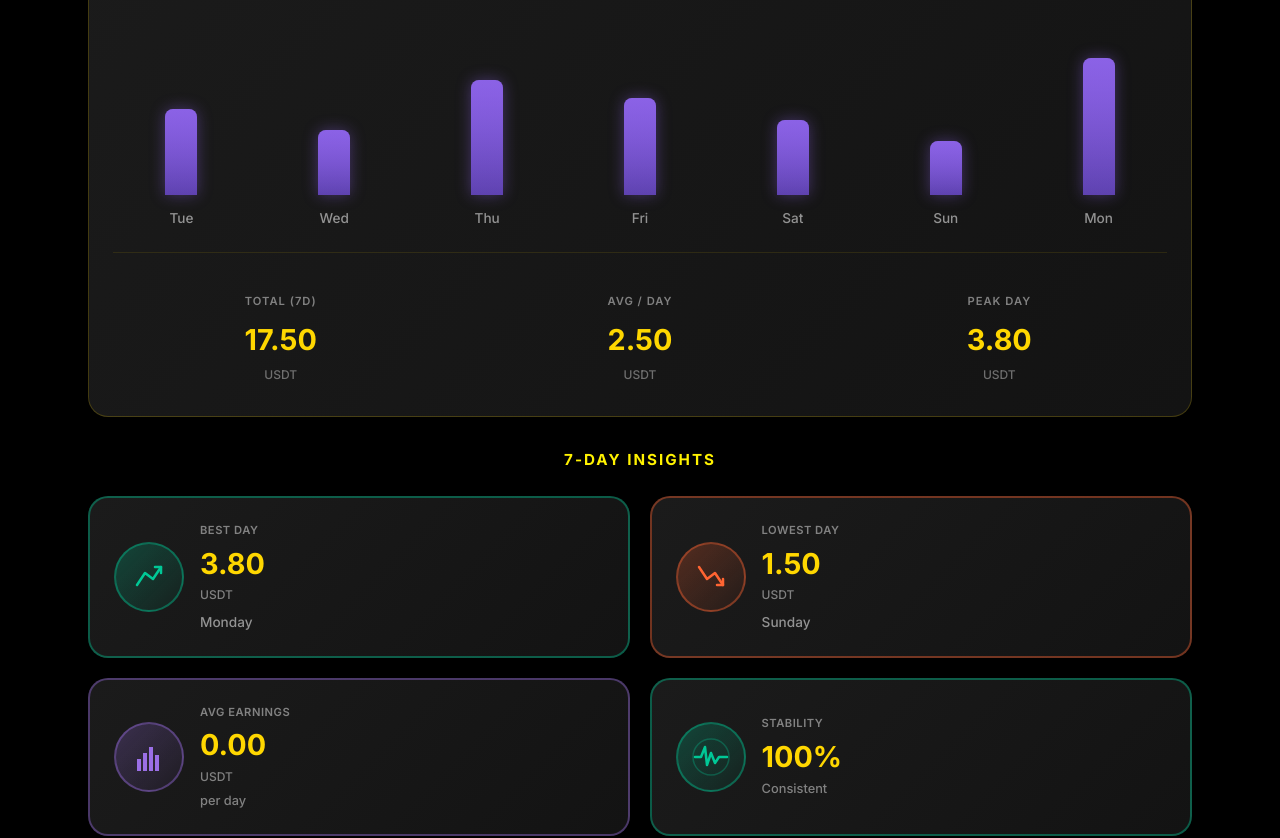
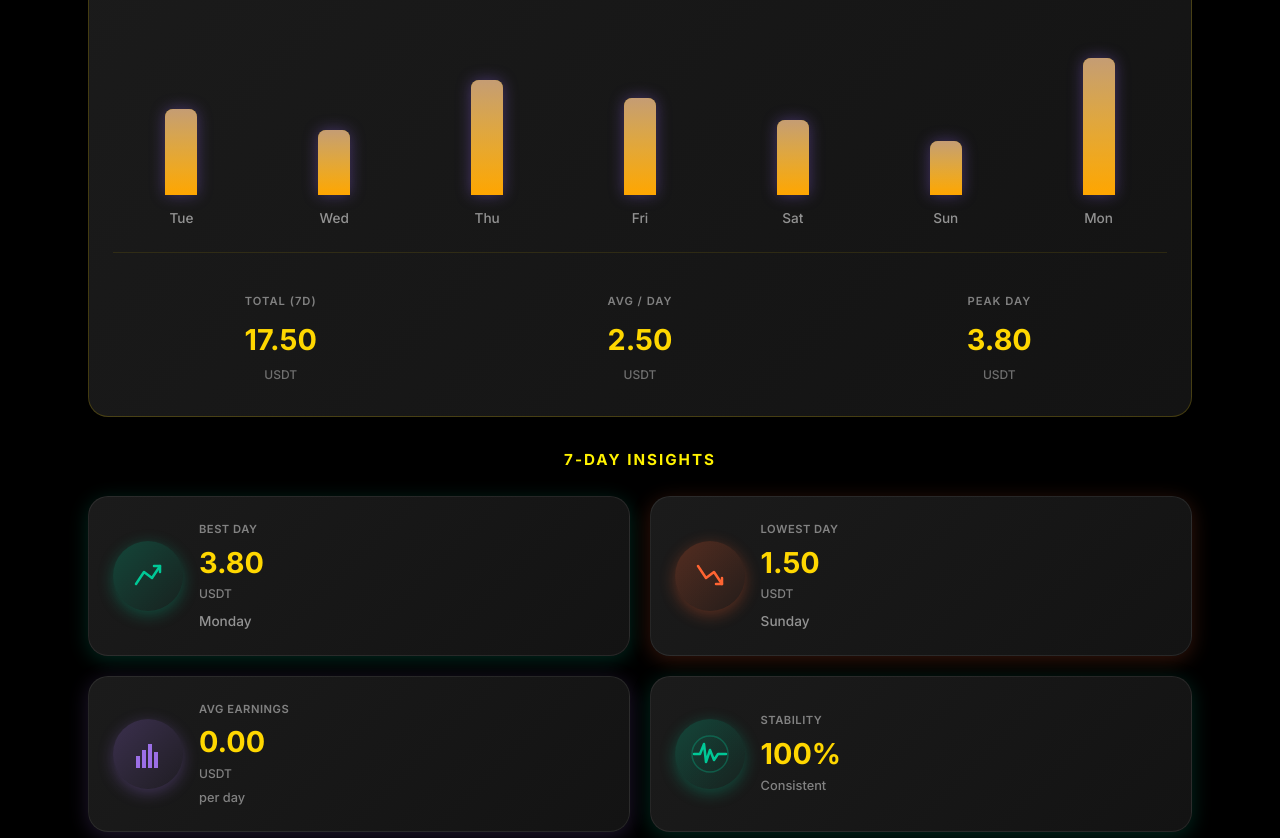
Before and after one commit to guptaayush945-cyber/BullNFT, a React (Vite) app: page /dashboard in a window 1280 px wide. Shown: the part 920-1758 px from the top of the page. Built offline with nearby package versions, Linux system fonts and the light colour scheme.

Commit message:
Update insight cards: replace borders with colored box shadows

```diff
--- a/src/styles/earnings-overview.css
+++ b/src/styles/earnings-overview.css
@@ -14,10 +14,11 @@
 .earnings-section-title {
   font-size: 0.95rem;
   font-weight: 700;
-  color: #8B62E6;
+  color: #fff200;
   letter-spacing: 2px;
   text-transform: uppercase;
   margin: 0;
+  text-align: center;
 }
 
 /* Main Earnings Card */
@@ -113,7 +114,7 @@
 
 .chart-bar {
   width: 32px;
-  background: linear-gradient(180deg, #8B62E6 0%, #5E42B0 100%);
+  background: linear-gradient(180deg, #ffd700 0%, #ffa500 100%);
   border-radius: 8px 8px 0 0;
   min-height: 20px;
   position: relative;
@@ -212,7 +213,6 @@
 
 .insight-card {
   background: linear-gradient(135deg, rgba(30, 30, 30, 0.9) 0%, rgba(20, 20, 20, 0.95) 100%);
-  border: 2px solid rgba(100, 100, 100, 0.3);
   border-radius: 20px;
   padding: 1.5rem;
   display: flex;
@@ -223,6 +223,7 @@
   transition: all 0.3s ease;
   position: relative;
   overflow: hidden;
+  box-shadow: 0 4px 20px rgba(100, 100, 100, 0.15);
 }
 
 .insight-card::before {
@@ -283,62 +284,58 @@
 
 /* Best Day Card */
 .best-day-card {
-  border-color: rgba(0, 200, 150, 0.4);
+  box-shadow: 0 4px 20px rgba(0, 200, 150, 0.2);
 }
 
 .best-day-card:hover {
-  border-color: rgba(0, 200, 150, 0.7);
-  box-shadow: 0 8px 32px rgba(0, 200, 150, 0.25);
+  box-shadow: 0 12px 40px rgba(0, 200, 150, 0.35);
 }
 
 .best-day {
   background: linear-gradient(135deg, rgba(0, 200, 150, 0.25) 0%, rgba(0, 200, 150, 0.05) 100%);
-  border: 2px solid rgba(0, 200, 150, 0.4);
+  box-shadow: 0 4px 16px rgba(0, 200, 150, 0.3);
 }
 
 /* Lowest Day Card */
 .lowest-day-card {
-  border-color: rgba(255, 100, 50, 0.4);
+  box-shadow: 0 4px 20px rgba(255, 100, 50, 0.2);
 }
 
 .lowest-day-card:hover {
-  border-color: rgba(255, 100, 50, 0.7);
-  box-shadow: 0 8px 32px rgba(255, 100, 50, 0.25);
+  box-shadow: 0 12px 40px rgba(255, 100, 50, 0.35);
 }
 
 .lowest-day {
   background: linear-gradient(135deg, rgba(255, 100, 50, 0.25) 0%, rgba(255, 100, 50, 0.05) 100%);
-  border: 2px solid rgba(255, 100, 50, 0.4);
+  box-shadow: 0 4px 16px rgba(255, 100, 50, 0.3);
 }
 
 /* Avg Earnings Card */
 .avg-earnings-card {
-  border-color: rgba(155, 111, 230, 0.4);
+  box-shadow: 0 4px 20px rgba(155, 111, 230, 0.2);
 }
 
 .avg-earnings-card:hover {
-  border-color: rgba(155, 111, 230, 0.7);
-  box-shadow: 0 8px 32px rgba(155, 111, 230, 0.25);
+  box-shadow: 0 12px 40px rgba(155, 111, 230, 0.35);
 }
 
 .avg-earnings {
   background: linear-gradient(135deg, rgba(155, 111, 230, 0.25) 0%, rgba(155, 111, 230, 0.05) 100%);
-  border: 2px solid rgba(155, 111, 230, 0.4);
+  box-shadow: 0 4px 16px rgba(155, 111, 230, 0.3);
 }
 
 /* Stability Card */
 .stability-card {
-  border-color: rgba(0, 200, 150, 0.4);
+  box-shadow: 0 4px 20px rgba(0, 200, 150, 0.2);
 }
 
 .stability-card:hover {
-  border-color: rgba(0, 200, 150, 0.7);
-  box-shadow: 0 8px 32px rgba(0, 200, 150, 0.25);
+  box-shadow: 0 12px 40px rgba(0, 200, 150, 0.35);
 }
 
 .stability {
   background: linear-gradient(135deg, rgba(0, 200, 150, 0.25) 0%, rgba(0, 200, 150, 0.05) 100%);
-  border: 2px solid rgba(0, 200, 150, 0.4);
+  box-shadow: 0 4px 16px rgba(0, 200, 150, 0.3);
 }
 
 /* Insight Card Content */
@@ -481,7 +478,7 @@
 
   .earnings-card {
     padding: 1.2rem 1rem;
-    margin: 0 1rem;
+    margin: 0px;
     border-radius: 16px;
   }
 
```
